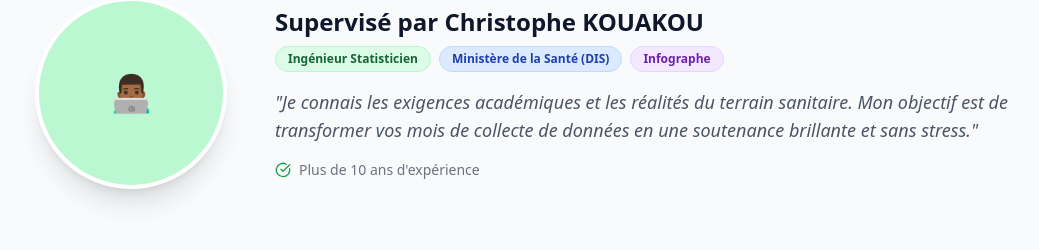
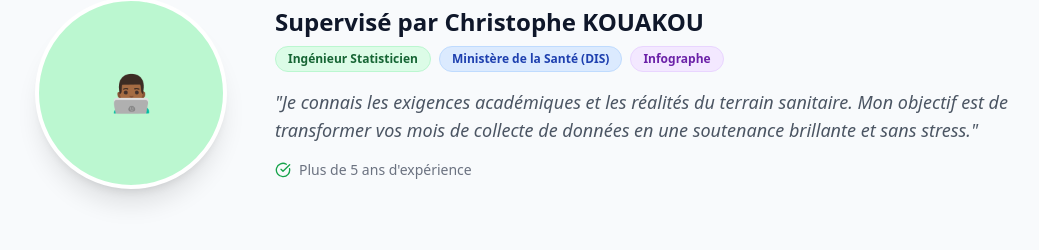
Before and after one commit to KChristof/ValidThese, a React (Vite) app: page / in a window 1280 px wide. Shown: the part 876-1126 px from the top of the page, without its empty margins (109-1148 px from the left). Built offline with nearby package versions, Linux system fonts and the light colour scheme.

Commit message:
Update experience description from 10 to 5 years

```diff
--- a/src/App.jsx
+++ b/src/App.jsx
@@ -214,7 +214,7 @@ const ExpertProfile = () => (
         </p>
         <div className="flex items-center justify-center md:justify-start text-sm text-gray-500 font-medium">
           <CheckCircle size={16} className="text-green-600 mr-2" />
-          <span>Plus de 10 ans d'expérience</span>
+          <span>Plus de 5 ans d'expérience</span>
         </div>
       </div>
     </div>
```
